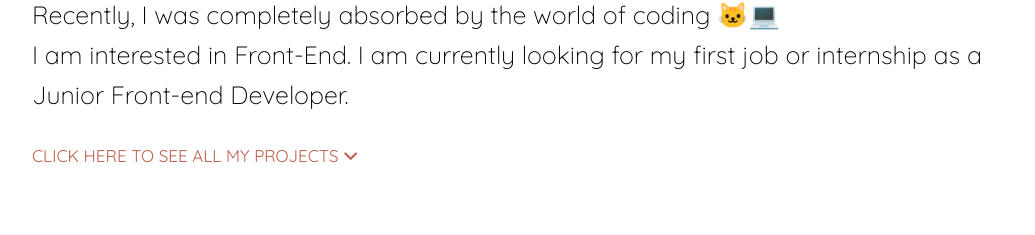
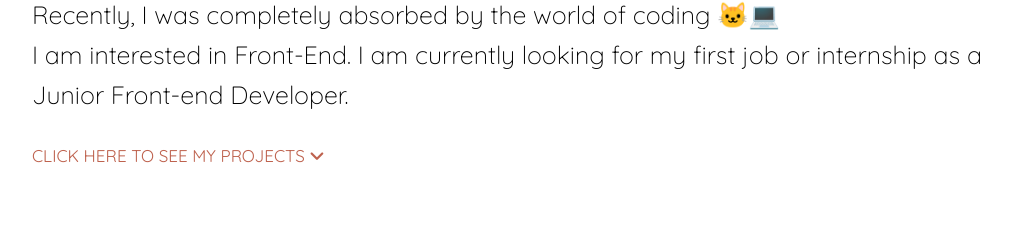
Before and after one commit to EvvTim/portfolio, a React (Create React App) app: page / in a window 1280 px wide. Shown: the part 1151-1386 px from the top of the page, without its empty margins (108-1143 px from the left). Built offline with nearby package versions, Linux system fonts and the light colour scheme.

Commit message:
feat: minor changes

```diff
--- a/src/Main/AboutMeSection/AboutMeSection.jsx
+++ b/src/Main/AboutMeSection/AboutMeSection.jsx
@@ -16,7 +16,7 @@ function AboutMeSection() {
                <p className={classes.sectionContent}>Recently, I was completely absorbed by the world of coding 🐱‍💻 <br/> I am interested in Front-End. I am currently
                    looking for my first job or internship as a Junior Front-end Developer.</p>
                <div className={classes.clickToProject}>
-                   <a href="#projects">Click here to see all my projects </a>
+                   <a href="#projects">Click here to see my projects </a>
                    <span><i className="fas fa-angle-down"></i></span>
                </div>
            </div>
```
